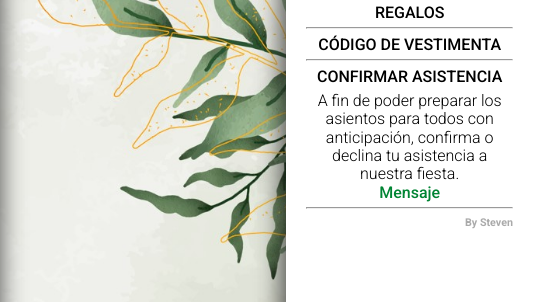
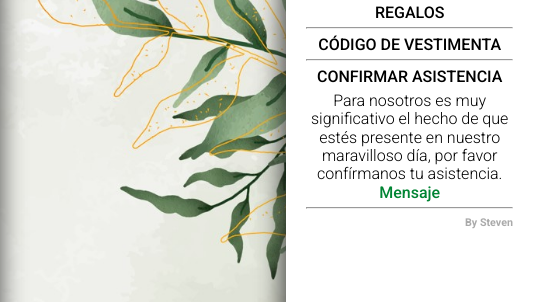
Before and after one commit to TevenV27/TarjetaBoda, a plain HTML site: page index.html in a window 1280 px wide. Both pictures are taken after a click on the link "CONFIRMAR ASISTENCIA". Shown: the part 153-455 px from the top of the page, 747-1280 px from the left. Drawn offline with nearby package versions, Linux system fonts and the light colour scheme; a web font is replaced by a local one.

Commit message:
Update index.html

```diff
--- a/index.html
+++ b/index.html
@@ -11,7 +11,8 @@
       href="https://fonts.googleapis.com/css2?family=Edu+VIC+WA+NT+Beginner&family=Roboto:wght@100;300;500;700&display=swap"
       rel="stylesheet"
     />
-    <link rel="stylesheet" href="https://necolas.github.io/normalize.css/8.0.1/normalize.css">
+    <meta name="viewport" content="width=device-width, initial-scale=1.0" />
+    <link rel="stylesheet" href="normalize.css">
     <link rel="stylesheet" href="tarjeta.css" />
     <script src="main.js" defer></script>
     <meta name="apple-mobile-web-app-capable" content="yes" />
@@ -135,8 +136,9 @@
             >
             <div class="desplegar">
               <p class="info3 desaparece3">
-                A fin de poder preparar los asientos para todos con anticipación,
-                confirma o declina tu asistencia a nuestra fiesta.
+                Para nosotros es muy significativo el hecho de que estés
+                presente en nuestro maravilloso día, por favor confírmanos tu
+                asistencia.
               </p>
               <a
                 class="info3 info-mapa desaparece3"
```
